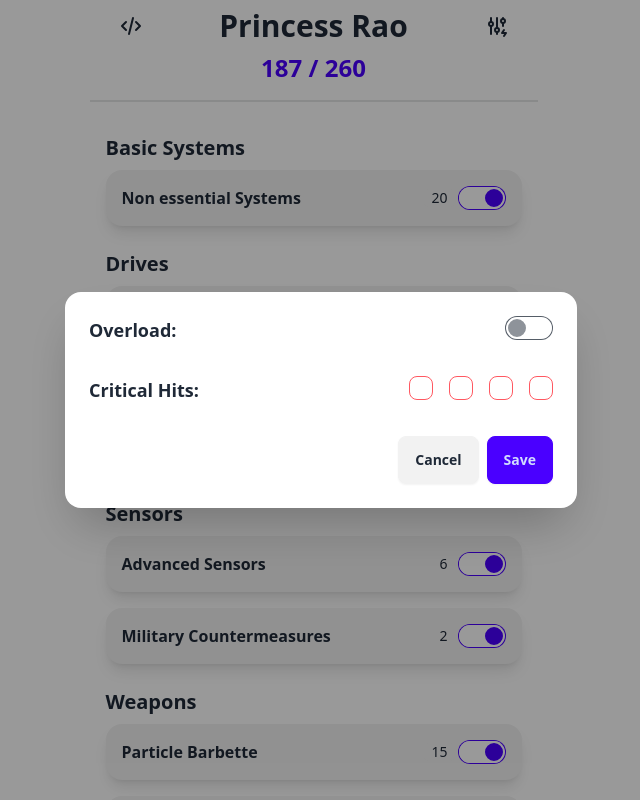
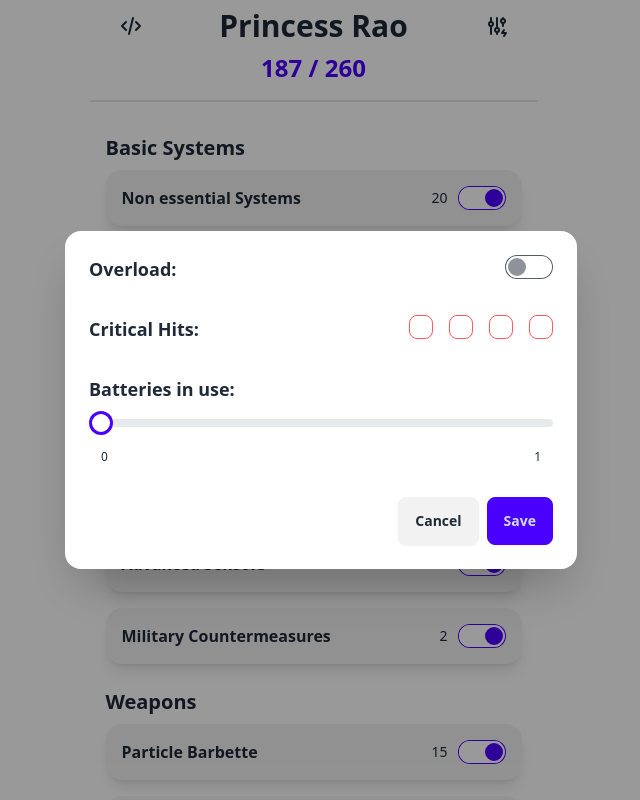
Before and after one commit to nicolas-heinig/traveller-power-manager, a Svelte app: page / in a window 1280 px wide. Both pictures are taken after a click on the button 823 px from the left and 26 px from the top of the page. Shown: the top 800 px of the page, without its empty margins (319-959 px from the left). Built offline with nearby package versions, Linux system fonts and the light colour scheme.

Commit message:
Add option to add battery charge to max power

```diff
--- a/src/Interface.svelte
+++ b/src/Interface.svelte
@@ -34,6 +34,8 @@
     if (overload) {
       result *= 1.1;
     }
+
+    result += systems.batteries.inUse * systems.batteries.capacity;
 
     return Math.round(result);
   });
--- a/src/PlantControlPanel.svelte
+++ b/src/PlantControlPanel.svelte
@@ -5,6 +5,12 @@
   let overload = $state(systems.powerPlant.overload);
 
   let uncheckedCount = $derived(4 - systems.powerPlant.criticalHits);
+
+  const batteriesTicks = $derived(
+    Array.from({ length: systems.batteries.count + 1 }, (_, i) => i),
+  );
+
+  console.log(batteriesTicks);
 
   const save = () => {
     systems.powerPlant.overload = overload;
@@ -48,6 +54,24 @@
         {/each}
       </div>
 
+      <div class="mb-8">
+        <h3 class="text-lg font-bold">Batteries in use:</h3>
+
+        <input
+          type="range"
+          min="0"
+          max={systems.batteries.count}
+          bind:value={systems.batteries.inUse}
+          class="mt-2 range range-primary"
+        />
+
+        <div class="flex justify-between px-3 mt-2 text-xs">
+          {#each batteriesTicks as val}
+            <span>{val}</span>
+          {/each}
+        </div>
+      </div>
+
       <div class="modal-action">
         <button class="btn" onclick={() => (isPlantControlPanelOpen = false)}
           >Cancel</button
--- a/src/configSchema.ts
+++ b/src/configSchema.ts
@@ -14,6 +14,11 @@ export const configSchema = z.object({
   basicSystems: z.object({
     power: z.number(),
     enabled: z.boolean(),
+  }),
+  batteries: z.object({
+    count: z.number(),
+    capacity: z.number(),
+    inUse: z.number(),
   }),
   powerPlant: z.object({
     maxPower: z.number(),
--- a/src/defaultConfig.json
+++ b/src/defaultConfig.json
@@ -6,6 +6,11 @@
   "basicSystems": {
     "power": 40,
     "enabled": true
+  },
+  "batteries": {
+    "count": 1,
+    "capacity": 60,
+    "inUse": 0
   },
   "powerPlant": {
     "maxPower": 260,
@@ -54,6 +59,11 @@
       "name": "Low Berths",
       "power": 1,
       "enabled": false
+    },
+    {
+      "name": "Loading Belt",
+      "power": 1,
+      "enabled": false
     }
   ]
 }
```
